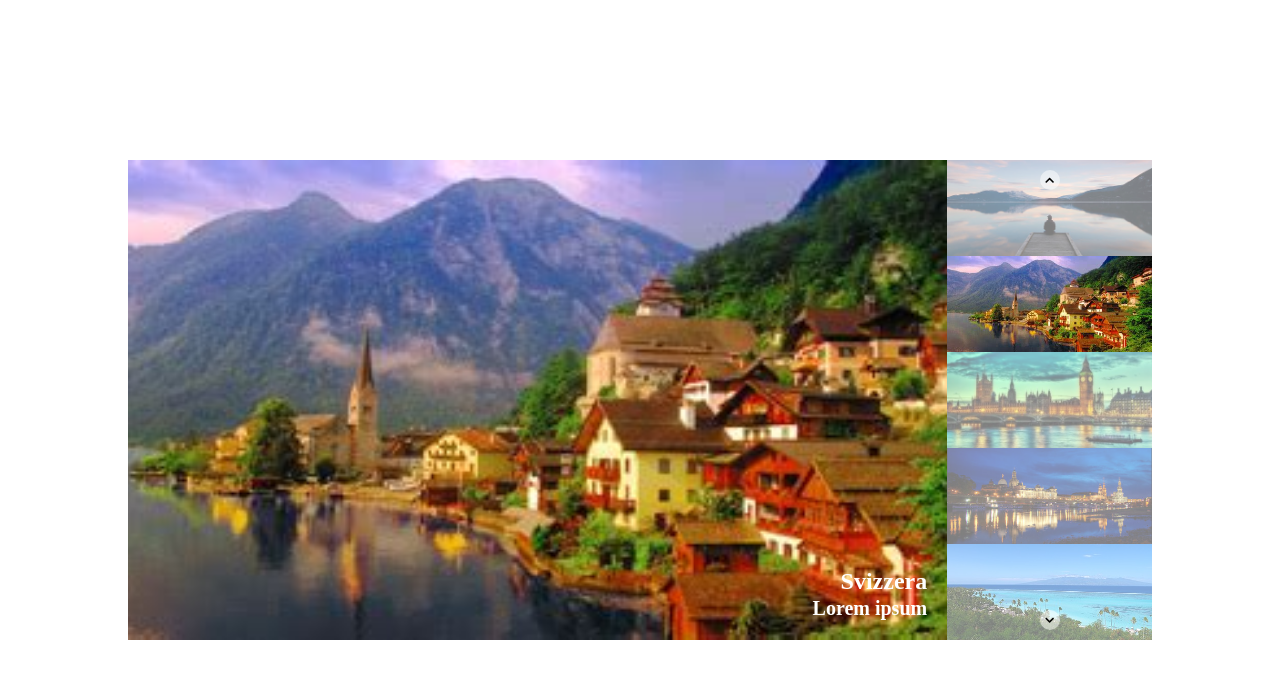
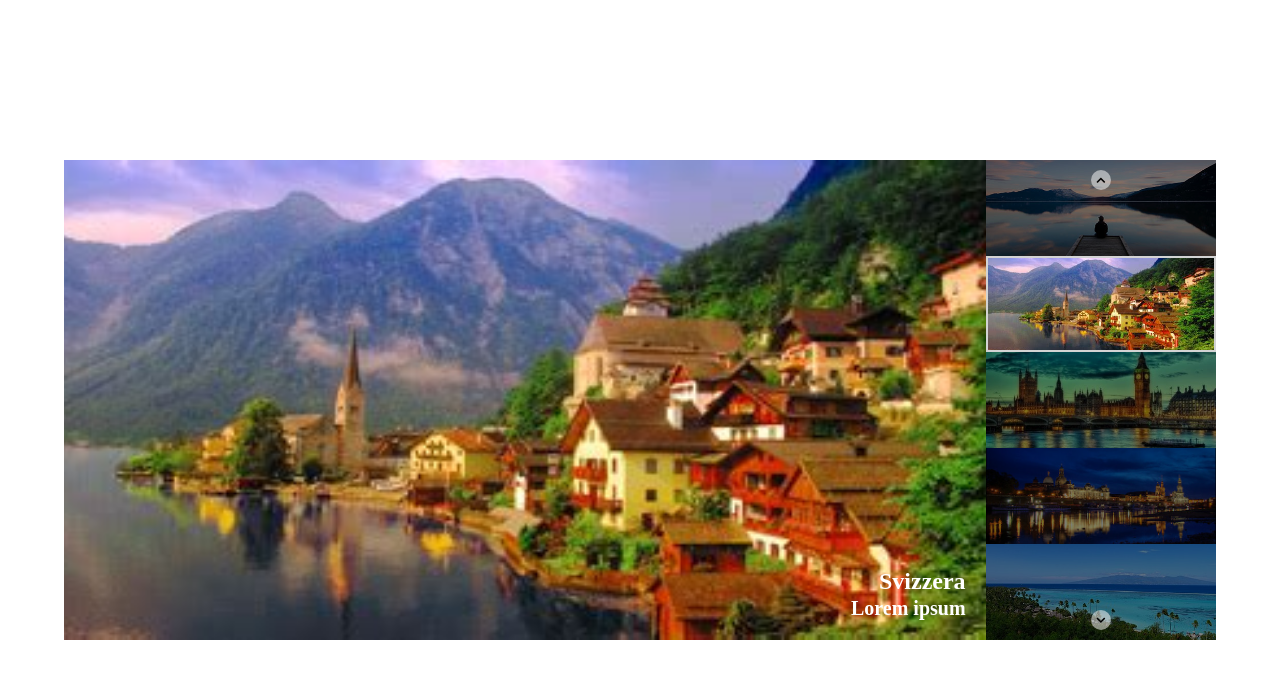
Before and after one commit to AliceColombari/js-array-carousel, a plain HTML site: page MILESTONE_1/index.html in a window 1280 px wide. Drawn offline with Linux system fonts and the light colour scheme.

Commit message:
sistemato overlay foto

```diff
--- a/MILESTONE_1/style.css
+++ b/MILESTONE_1/style.css
@@ -16,7 +16,7 @@
 /* slider */
 .slider {
     display: flex;
-    width: 80%;
+    width: 90%;
     height: 60vh;
 }
 
@@ -79,11 +79,14 @@
     width: 100%;
     height: 100%;
     object-fit: cover;
-    opacity: 0.5;
+    /* opacity: 0.5; */
+    filter: brightness(50%);
 }
 
 .thumbnails.active img {
-    opacity: 1;
+    /* opacity: 1; */
+    filter: none;
+    border: 2px solid lightgrey;
 }
 
 /* frecce */
```
